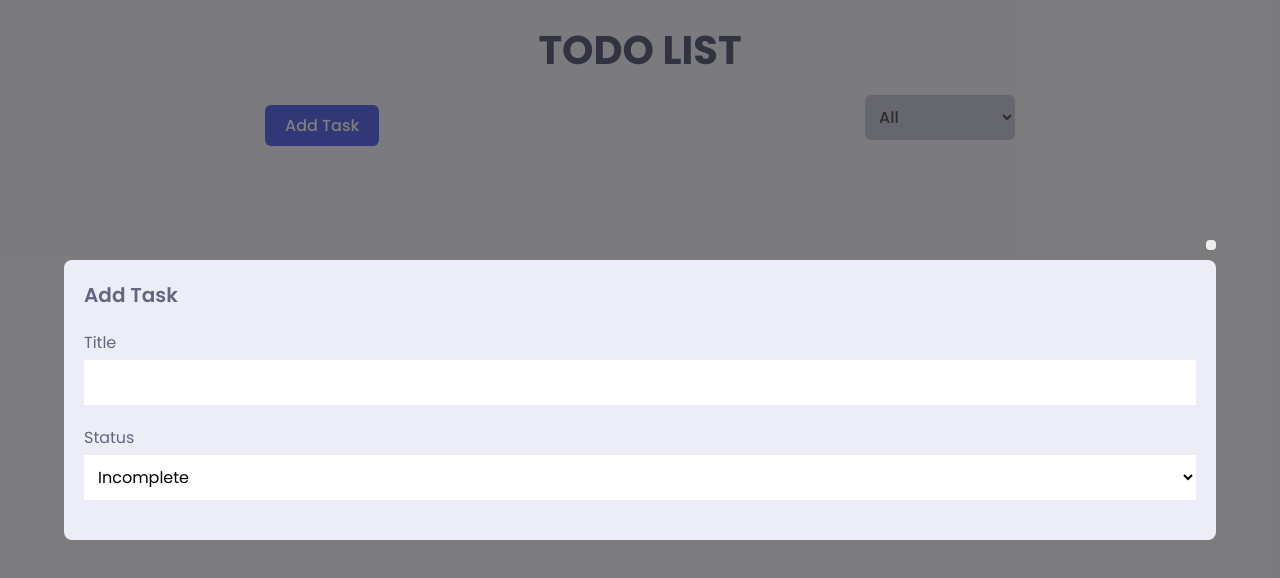
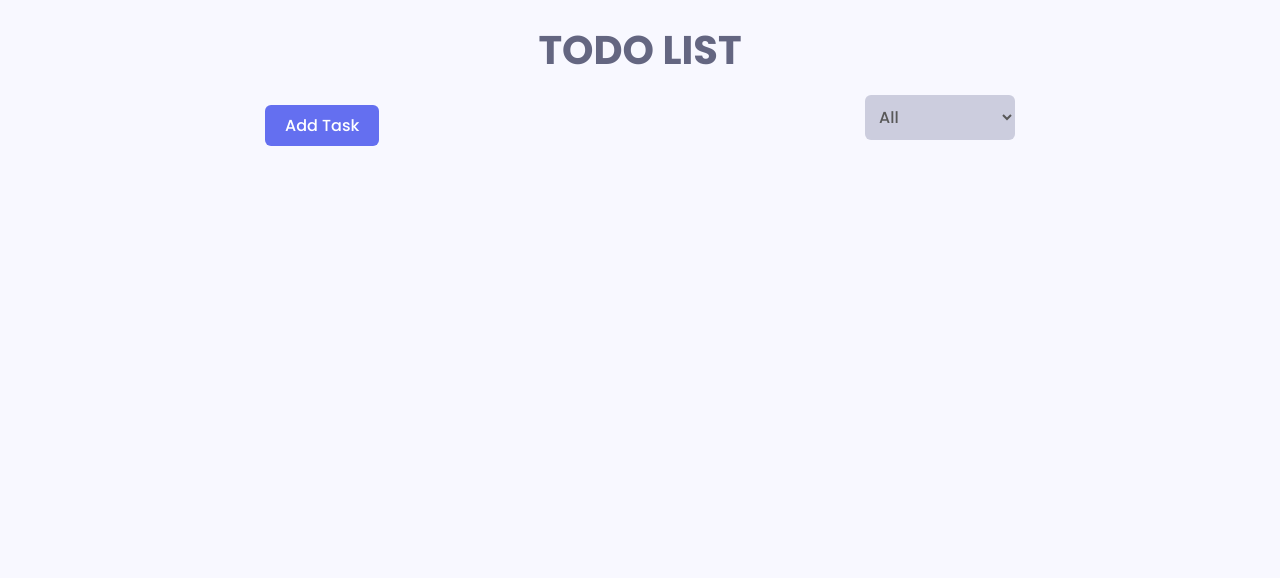
Before and after one commit to itsHarinderjit/Todo-App, a React (Create React App) app: page / in a window 1280 px wide. Shown: the top 578 px of the page. Built offline with nearby package versions, Linux system fonts and the light colour scheme.

Commit message:
Add todo functionality added

```diff
--- a/src/components/AppHeader.js
+++ b/src/components/AppHeader.js
@@ -1,18 +1,20 @@
-import React from 'react'
+import React, { useState } from 'react'
 import Button, { SelectButton } from './Button'
 import '../styles/appModule.css'
 import TodoModel from './TodoModel'
 
 function AppHeader() {
+  const [ModelOpen,setModelOpen] = useState(false)
   return (
     <div className='appHeader'>
-      <Button variant="primary" type="button">Add Task</Button>
+      <Button variant="primary" type="button"
+      onClick={()=>setModelOpen(true)} onKeyDown={()=>setModelOpen(true)}>Add Task</Button>
       <SelectButton id="status">
         <option value="all">All</option>
         <option value="incomplete">Incomplete</option>
         <option value="complete">Complete</option>
       </SelectButton>
-      <TodoModel/>
+      <TodoModel ModelOpen={ModelOpen} setModelOpen={setModelOpen}/>
     </div>
   )
 }
--- a/src/components/TodoModel.js
+++ b/src/components/TodoModel.js
@@ -1,30 +1,55 @@
-import React from 'react'
+import React, { useState } from 'react'
+import Button from './Button'
 import '../styles/modelModule.css'
 
-function TodoModel() {
+function TodoModel({ModelOpen,setModelOpen}) {
+    const [Title,setTitle] = useState('')
+    const [Status,setStatus] = useState('incomplete')
+    function handleSubmit(e) {
+        e.preventDefault()
+        console.log({Title,Status})
+    }
   return (
+    <>
+        {
+            ModelOpen && (
                 <div className='wrapper'>
-        <div className='container'>
-            <div className='closeButton'>
-
+                <div className='container_model'>
+                    <div className='closeButton' role="button" tabIndex={0}
+                    onClick={()=>setModelOpen(false)} onKeyDown={()=>setModelOpen(false)}>
+                        X
                     </div>
-            <form className='form'>
+                    <form className='form' onSubmit={(e)=>handleSubmit(e)}>
                         <h1 className='formTitle'>Add Task</h1>
                         <label htmlFor='title'>
                             Title
-                    <input id='title' type='text'/>
+                            <input id='title' type='text'
+                             value={Title} onChange={(e)=>setTitle(e.target.value)}/>
                         </label>
                         <label htmlFor='status'>
                             Status
-                    <select id='status' name='status'>
+                            <select id='status' name='status'
+                             value={Status} onChange={(e)=>setStatus(e.target.value)}>
                                 <option value='incomplete'>Incomplete</option>
                                 <option value="complete">Complete</option>
                             </select>
                         </label>
+                        <div className='buttonContainer'>
+                            <Button variant="primary" type="submit">
+                                Add Task
+                            </Button>
+                            <Button variant="secondary" type="button"
+                            onClick={()=>setModelOpen(false)} onKeyDown={()=>setModelOpen(false)}>
+                                Cancel
+                            </Button>
+                        </div>
                     </form>
                 </div>
             </div>
             )
         }
+    </>
+  )
+}
 
 export default TodoModel
--- a/src/styles/modelModule.css
+++ b/src/styles/modelModule.css
@@ -10,7 +10,7 @@
 	justify-content: center;
 	align-items: center;
 }
-.container {
+.container_model {
 	background-color: var(--bg-2);
 	max-width: 500px;
 	width: 90%;
```
Also changed, not shown: src/app/Store.js (added, +7 -0 lines), src/slices/TodoSlice.js (added, +34 -0 lines). Lines whose indentation alone changed are shown as unchanged.
